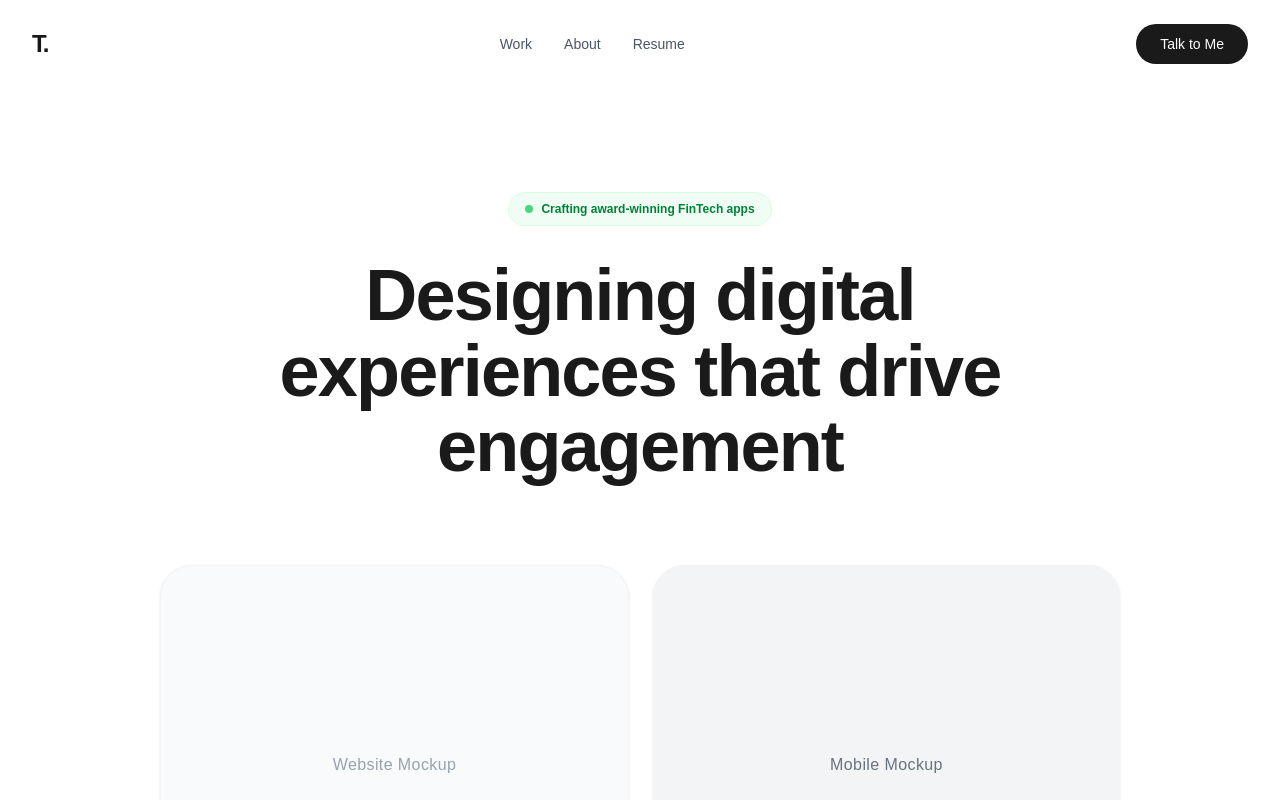
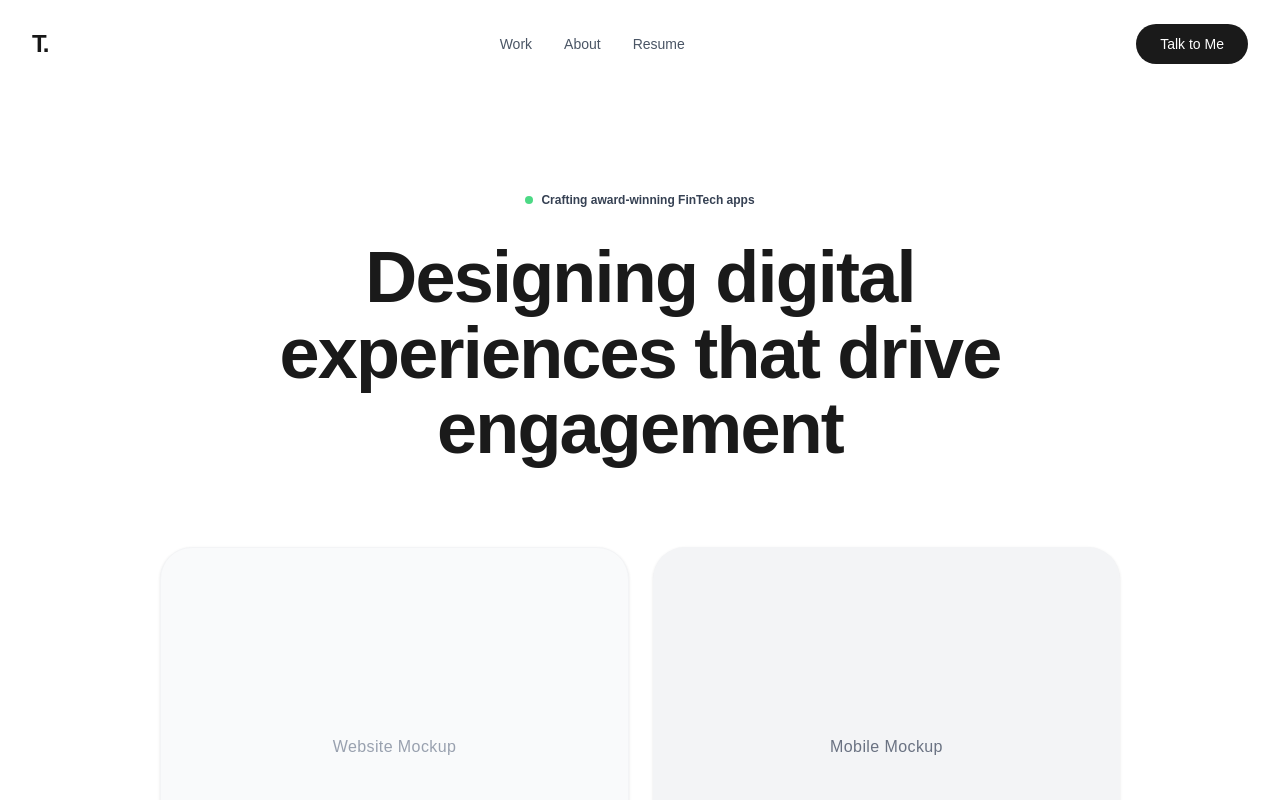
Before and after one commit to tinashemahwenda/portfolio, a Next.js app: page / in a window 1280 px wide. Shown: the top 800 px of the page. Built offline with nearby package versions, Linux system fonts and the light colour scheme.

Commit message:
Changed the design of the badge

```diff
--- a/components/BadgeRotator.tsx
+++ b/components/BadgeRotator.tsx
@@ -21,12 +21,13 @@ export default function BadgeRotator() {
     }, []);
 
     return (
-        // 'layout' tells Framer Motion to smoothly animate changes in width/height
+        // Remove background, padding, rounded corners, border. Apply new text color.
+        // Keep flex layout and spacing.
         <motion.div
             layout
-            className="bg-green-50 text-green-700 px-4 py-2 rounded-full text-xs font-semibold mb-8 flex items-center gap-2 overflow-hidden border border-green-100"
+            className="text-gray-700 text-xs font-semibold mb-8 flex items-center gap-2 overflow-hidden"
         >
-            {/* The simple blinking dot on the left */}
+            {/* The simple blinking green dot on the left - stays green */}
             <motion.div layout className="w-2 h-2 rounded-full bg-green-500 animate-pulse shrink-0" />
 
             {/* The rotating text */}
```
